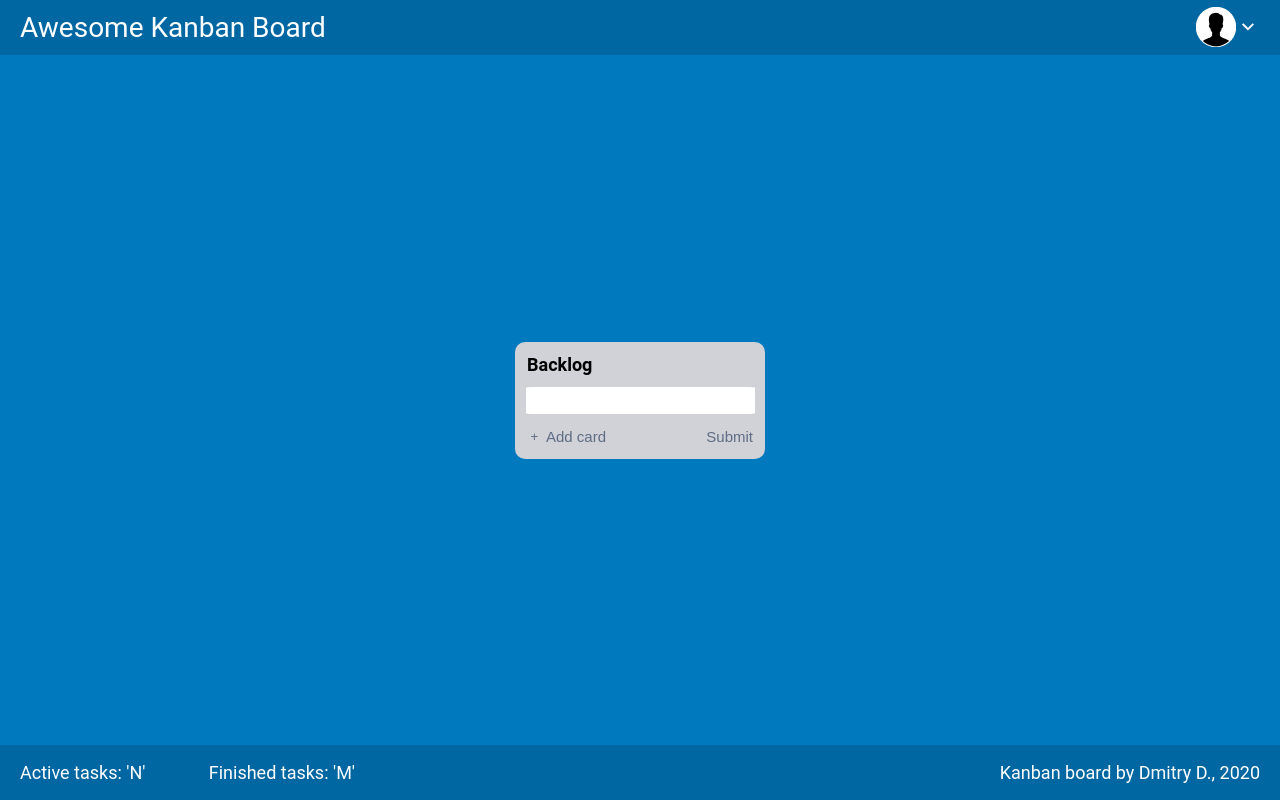
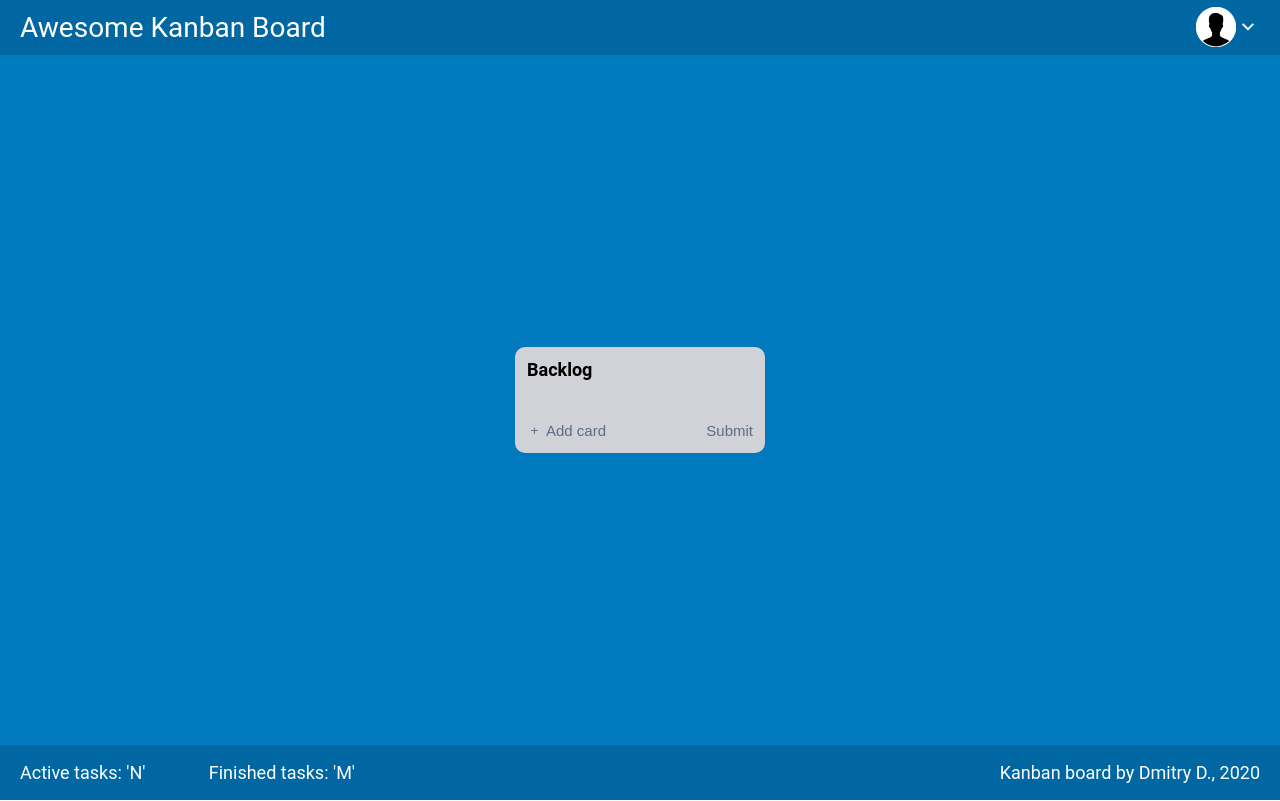
Before and after one commit to ascent2009/kanban, a React (Create React App) app: page / in a window 1280 px wide. Built offline with nearby package versions, Linux system fonts and the light colour scheme; the HTML template or start-up script is replaced by a standard one.

Commit message:
add header with dropdown menu and project title, fixed footer, backlog block with add-card onclick function

```diff
--- /dev/null
+++ b/src/Components/Button/button.css
@@ -0,0 +1,41 @@
+.backlogBtn {
+    border: none;
+
+    display: flex;
+    justify-content: space-between;
+
+    margin: 12px;
+
+}
+
+button {
+    display: flex;
+    justify-content: space-between;
+    align-items: center;
+    border: none;
+    color: #5E6C84;
+    background-color: rgb(208, 210, 216);
+    padding: 0;
+}
+
+button:hover,
+button:active,
+button:focus {
+    color: #000000;
+    outline: none;
+    transition: 0.5s;
+}
+
+.plus {
+    width: 15px;
+    height: 15px;
+    font-size: auto;
+    margin: 0 4px 0 0;
+    /* line-height: 21px; */
+}
+
+.text {
+    font-size: 15px;
+    line-height: 21px;
+    margin: 0;
+}
--- /dev/null
+++ b/src/Components/Button/button.jsx
@@ -0,0 +1,21 @@
+import React from "react";
+import "./button.css";
+
+const Button = ({ onClick }) => {
+  return (
+    // <button className="button" onClick={onClick}>
+    //   + Add task
+    // </button>
+    <div className="backlogBtn">
+      <button className="addBtn" onClick={onClick}>
+        <span className="plus">+</span>
+        <p className="text">Add card</p>
+      </button>
+      <button className="submitBtn">
+        <p className="text">Submit</p>
+      </button>
+    </div>
+  );
+};
+
+export default Button;
--- /dev/null
+++ b/src/Components/Input/input.css
@@ -0,0 +1,10 @@
+.input {
+    margin: 12px auto;
+    border: none;
+    border-radius: 3%;
+    width: 225px;
+    min-height: 25px;
+    background-color: white;
+    display: flex;
+    justify-content: center;
+}
--- /dev/null
+++ b/src/Components/Input/input.jsx
@@ -0,0 +1,8 @@
+import React from "react";
+import "./input.css";
+
+const Input = () => {
+  return <input className="input" type="text" />;
+};
+
+export default Input;
--- a/src/Components/Main/Backlog/Backlog.css
+++ b/src/Components/Main/Backlog/Backlog.css
@@ -15,58 +15,7 @@
     margin: 12px;
 }
 
-.input {
-    margin: auto;
-    border: none;
-    border-radius: 3%;
-    width: 225px;
-    min-height: 25px;
-    background-color: white;
-
+.listItem {
+    padding: 0;
+    list-style: none;
 }
-
-.backlogBtn {
-    border: none;
-    /* color: #5E6C84; */
-    display: flex;
-    justify-content: space-between;
-
-    margin: 12px;
-
-}
-
-button {
-    display: flex;
-    justify-content: space-between;
-    align-items: center;
-    border: none;
-    color: #5E6C84;
-    background-color: rgb(208, 210, 216);
-    padding: 0;
-}
-
-button:hover,
-button:active,
-button:focus {
-    color: #000000;
-    outline: none;
-    transition: 0.5s;
-}
-
-
-
-
-
-.plus {
-    width: 15px;
-    height: 15px;
-    font-size: auto;
-    margin: 0 4px 0 0;
-    /* line-height: 21px; */
-}
-
-.text {
-    font-size: 15px;
-    line-height: 21px;
-    margin: 0;
-}
--- a/src/Components/Main/Backlog/Backlog.jsx
+++ b/src/Components/Main/Backlog/Backlog.jsx
@@ -1,61 +1,39 @@
 import React from "react";
 import "./Backlog.css";
+import Button from "../../Button/button";
+import Input from "../../Input/input";
 
 class Backlog extends React.Component {
-  //   constructor(props) {
-  //     super(props);
-  //   }
+  constructor(props) {
+    super(props);
+    this.state = {
+      value: "",
+      tasks: [],
+    };
+  }
 
-  state = {
-    value: "",
-  };
-
-  handleInputChange = (e) => {
+  createTask = () => {
+    this.state.tasks.unshift(<Input />);
     this.setState({
-      value: e.target.value,
-    });
-  };
-
-  handleAddClick = () => {
-    this.props.onAdd();
-  };
-
-  handleSubmitForm = (e) => {
-    e.preventDefault();
-    this.setState(({ value }) => {
-      this.props.onAddItem(value);
-      //   return {
-      //     value: "",
-      //   };
+      tasks: this.state.tasks,
     });
   };
 
   render() {
-    const { onAddItem } = this.props;
+    const taskList = this.state.tasks.map((item, index) => {
+      return <li key={index}>{item}</li>;
+    });
     return (
-      <div className="backlogStyle">
-        <h2 className="backlogTitle">Backlog</h2>
-        <input
-          className="input"
-          type="text"
-          value={this.state.value}
-          onChange={this.handleInputChange}
-        />
-        <div className="backlogBtn">
-          <button className="addBtn">
-            <span className="plus">+</span>
-            <p className="text">Add card</p>
-          </button>
-          {/* <div
-            onAdd={(id) => {
-              onAddItem(id);
-            }}
-          ></div> */}
-          <button className="submitBtn" onClick={this.handleSubmitForm}>
-            <p className="text">Submit</p>
-          </button>
+      <>
+        <div className="backlogStyle">
+          <h2 className="backlogTitle">Backlog</h2>
+          <div>
+            {/* {this.state.tasks} */}
+            <ul className="listItem">{taskList}</ul>
+          </div>
+          <Button className="backlogBtn" onClick={this.createTask.bind(this)} />
         </div>
-      </div>
+      </>
     );
   }
 }
--- a/src/Components/Main/Main.jsx
+++ b/src/Components/Main/Main.jsx
@@ -7,28 +7,30 @@ class Main extends React.Component {
   //     super(props);
   //   }
 
-  state = {
-    taskArr: [],
-  };
+  // state = {
+  //   taskArr: [],
+  // };
 
-  handleTaskItem = (value, id) => {
-    this.setState(({ taskArr }) => {
-      taskArr.unshift({
-        value,
-        id: taskArr.length + 1,
-      });
-      console.log("tasks:", taskArr);
-      return {
-        taskArr,
-      };
-    });
-  };
+  // handleTaskItem = (value, id) => {
+  //   this.setState(({ taskArr }) => {
+  //     taskArr.unshift({
+  //       value,
+  //       id: taskArr.length + 1,
+  //     });
+  //     console.log("tasks:", taskArr);
+  //     return {
+  //       taskArr,
+  //     };
+  //   });
+  // };
 
   render() {
-    const { taskArr } = this.state;
+    // const { taskArr } = this.state;
     return (
       <div className="tasksBoard">
-        <Backlog item={taskArr} onAddItem={this.handleTaskItem} />
+        <Backlog
+        // item={taskArr} onAddItem={this.handleTaskItem}
+        />
       </div>
     );
   }
```
Also changed, not shown: src/button/button.jsx (deleted, +0 -8 lines).
